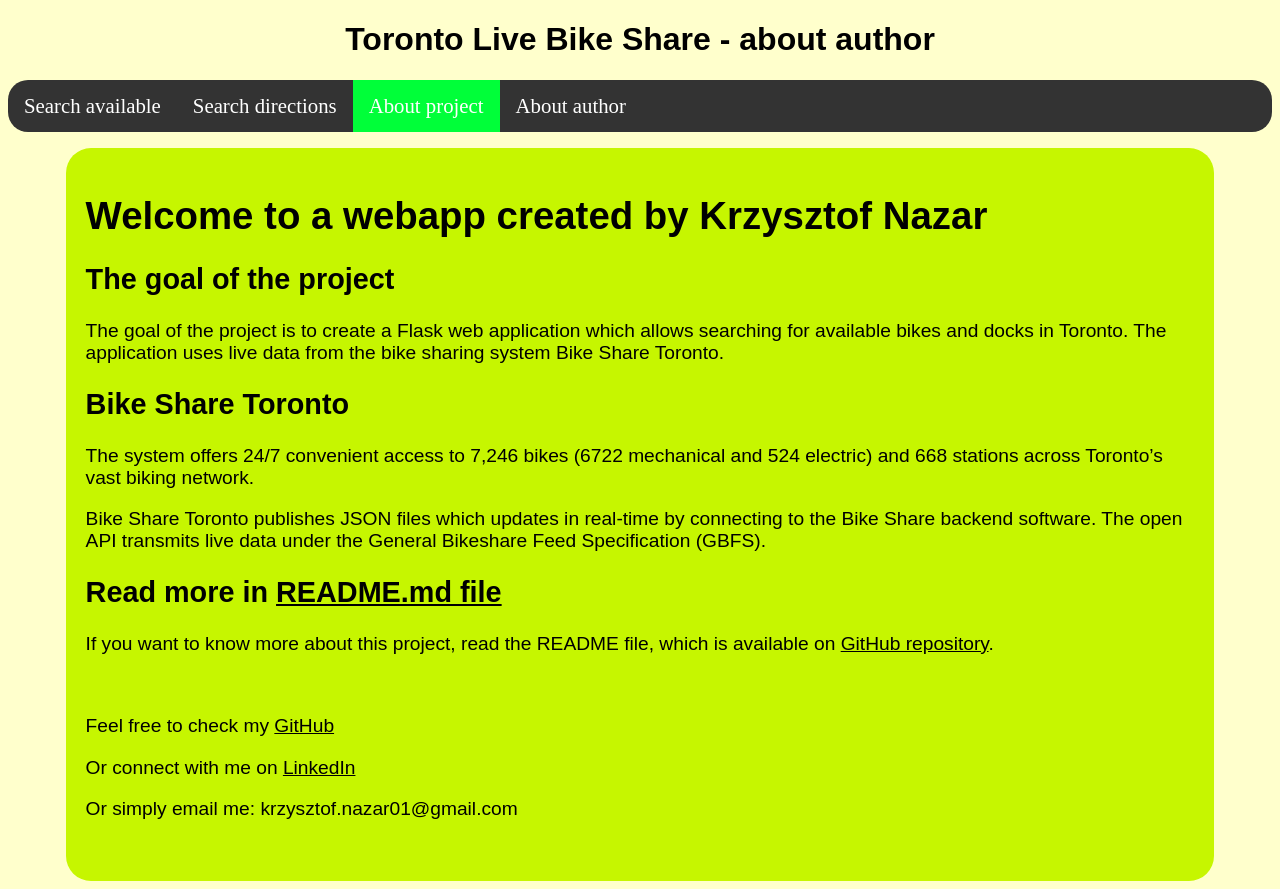
After one commit to KrzysztofNazar01/Toronto-Live-Bikes-Share, a Flask app: template flask_app/templates/about_project_view.html in a window 1280 px wide. The commit adds this page. Run offline with Flask 3, Linux system fonts and the light colour scheme; the template is opened without the code that fills it, so the values that code supplies are empty.

Commit message:
adding about author and about project pages
formatted all html pages with views

```diff
--- a/flask_app/app.py
+++ b/flask_app/app.py
@@ -15,6 +15,16 @@ def invalid_route(e):
 @app.route('/')
 def index():
     return redirect('/search_available')
+
+
+@app.route('/about_author')
+def about_author():
+    return render_template('about_author_view.html')
+
+
+@app.route('/about_project')
+def about_project():
+    return render_template('about_project_view.html')
 
 
 @app.route('/search_available', methods=['POST', 'GET'])
--- /dev/null
+++ b/flask_app/static/css/about_project.css
@@ -0,0 +1,13 @@
+#about_author_container {
+    background-color: #c6f600;
+    border-radius: 25px;
+    padding: 20px;
+    font-size: 1.2em;
+	margin-right: 3em;
+	margin-left: 3em;
+}
+
+.doc_link{
+   color:black;
+    text-decoration: underline;
+}
--- a/flask_app/static/css/horizontal_menu_navbar.css
+++ b/flask_app/static/css/horizontal_menu_navbar.css
@@ -1,9 +1,11 @@
-ul {
+#navbar_links {
   list-style-type: none;
   margin: 0;
   padding: 0;
   overflow: hidden;
   background-color: #333;
+  border-radius: 20px;
+  margin-bottom: 1em;
 }
 
 li {
@@ -21,9 +23,9 @@ li a {
 }
 
 li a:hover:not(.active) {
-  background-color: #111;
+  background-color: #726f6f;
 }
 
 .active {
-  background-color: #4ee06d;
+  background-color: #00ff39;
 }
--- a/flask_app/static/css/main_content.css
+++ b/flask_app/static/css/main_content.css
@@ -1,5 +1,6 @@
 body:first-of-type{
     background-color: #ffffcc;
+    font-family: Arial, serif;
 }
 
 #form_container {
--- /dev/null
+++ b/flask_app/templates/about_project_view.html
@@ -0,0 +1,58 @@
+<!DOCTYPE html>
+<html lang="en">
+	<head>
+		<title>Toronto Live Bike Share Info</title>
+		<meta charset="UTF-8">
+		<link rel="stylesheet" href="{{ url_for('static', filename='css/main_content.css') }}" />
+		<link rel="stylesheet" href="{{ url_for('static', filename='css/horizontal_menu_navbar.css') }}" />
+		<link rel="stylesheet" href="{{ url_for('static', filename='css/about_project.css') }}" />
+		<script type="application/javascript" src="{{ url_for('static', filename='js/search_available_form_functions.js') }}"></script>
+		<script type="application/javascript" src="{{ url_for('static', filename='js/directions_functions.js') }}"></script>
+	</head>
+	<body>
+		<div id="content">
+			<h1 id="main_header">Toronto Live Bike Share - about author</h1>
+			<div>
+				<ul id="navbar_links">
+                    <li><a href="search_available" style="text-decoration: none;">Search available</a></li>
+					<li><a href="search_directions" style="text-decoration: none;">Search directions</a></li>
+					<li><a href="about_project" class="active" style="text-decoration: none;">About project</a></li>
+					<li><a href="about_author" style="text-decoration: none;">About author</a></li>
+				</ul>
+			</div>
+			<div class="container" id="about_author_container">
+				<div class="content">
+					<h1>Welcome to a webapp created by Krzysztof Nazar</h1>
+					<p>
+					<h2>The goal of the project</h2>
+					The goal of the project is to create a Flask web application which allows searching for available bikes and docks in Toronto. The application uses live data from the bike sharing system Bike Share Toronto.
+					<h2>Bike Share Toronto</h2>
+					The system offers 24/7 convenient access to 7,246 bikes (6722 mechanical and 524 electric) and 668 stations across Toronto’s vast biking network.
+					</p>
+					<p>
+						Bike Share Toronto publishes JSON files which updates in real-time by connecting to the Bike Share backend software. The open API transmits live data under the General Bikeshare Feed Specification (GBFS).
+					</p>
+					<h2>Read more in <a style="color:black; text-decoration: underline;" href="https://github.com/KrzysztofNazar01/Toronto-Live-Bikes-Share/blob/main/README.md" target="_blank">README.md file</a> </h2>
+					<p>
+						If you want to know more about this project, read the README file, which is available on
+						<a style="color:black; text-decoration: underline;" href="https://github.com/KrzysztofNazar01/Toronto-Live-Bikes-Share" target="_blank">GitHub repository</a>.
+					</p>
+					<br>
+					<p>
+						Feel free to check my
+						<a style="color:black; text-decoration: underline;" href="https://github.com/KrzysztofNazar01" target="_blank">GitHub</a>
+					</p>
+					<p>
+						Or connect with me on
+						<a style="color:black; text-decoration: underline;" href="https://www.linkedin.com/in/krzysztof-nazar-550532219/" target="_blank">LinkedIn</a>
+					</p>
+					<p>
+						Or simply email me: krzysztof.nazar01@gmail.com
+					</p>
+				</div>
+				<br>
+			</div>
+		</div>
+		<div id="authorFooter"></div>
+	</body>
+</html>
--- a/flask_app/templates/directions_view.html
+++ b/flask_app/templates/directions_view.html
@@ -11,16 +11,14 @@
 	<body>
 		<div id="content">
 			<h1 id="main_header">Toronto Live Bike Share - search for directions</h1>
-
 			<div>
-             <ul>
+				<ul id="navbar_links">
 					<li><a href="search_available" style="text-decoration: none;">Search available</a></li>
 					<li><a href="search_directions" class="active" style="text-decoration: none;">Search directions</a></li>
 					<li><a href="about_project" style="text-decoration: none;">About project</a></li>
 					<li><a href="about_author" style="text-decoration: none;">About author</a></li>
 				</ul>
 			</div>
-
 			<div class="container" id="form_container">
 				<form action="/search_directions" onsubmit="return validateFormDirections()" method="POST">
 					<p>Source:
@@ -40,8 +38,6 @@
 			</div>
 		</div>
 		<p></p>
-
 	</body>
 </html>
-
 {% extends 'directions_map.html' %}
```
Also changed, not shown: flask_app/static/css/about_author.css (added, +8 -0 lines), flask_app/templates/about_author_view.html (added, +52 -0 lines), flask_app/templates/stations_view.html (+1 -14 lines). Lines whose indentation alone changed are shown as unchanged.
